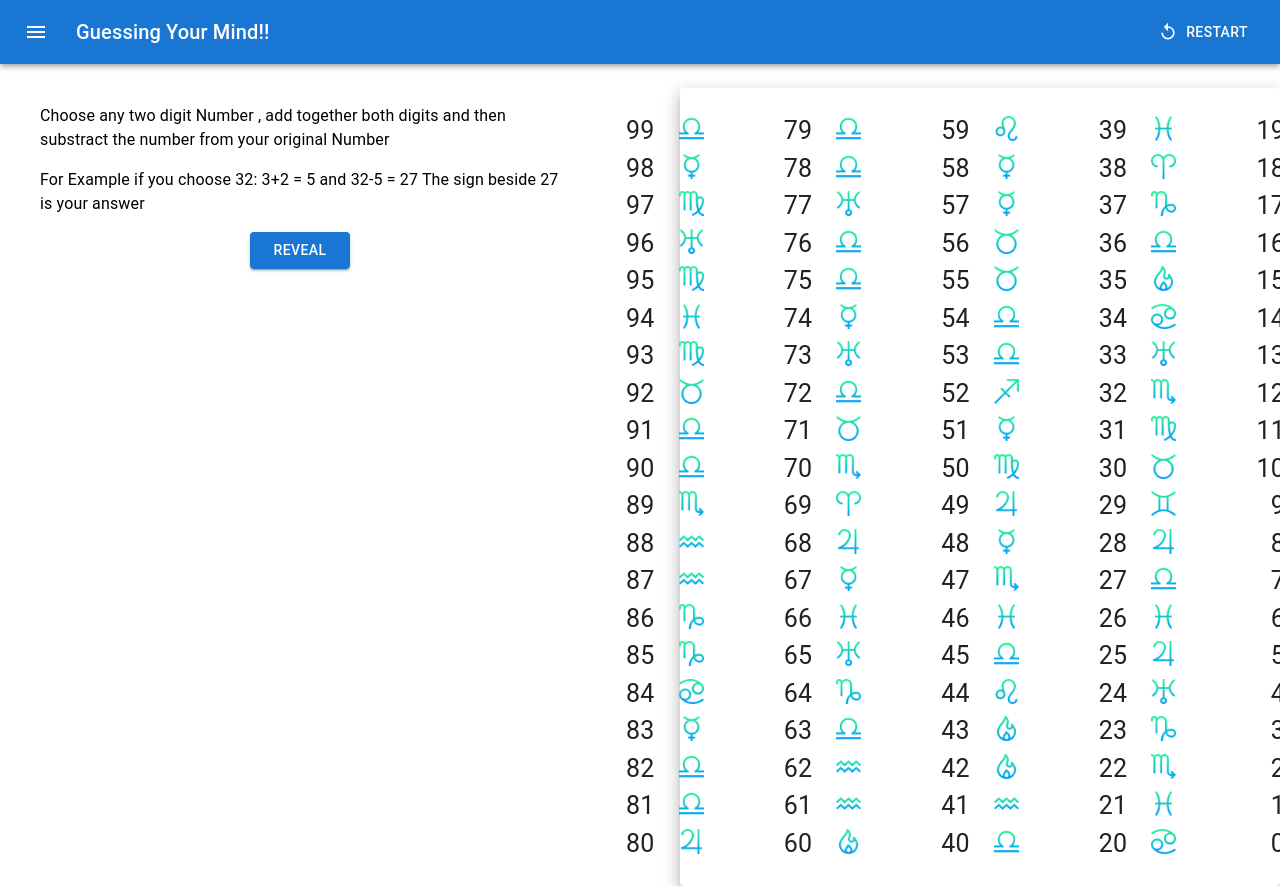
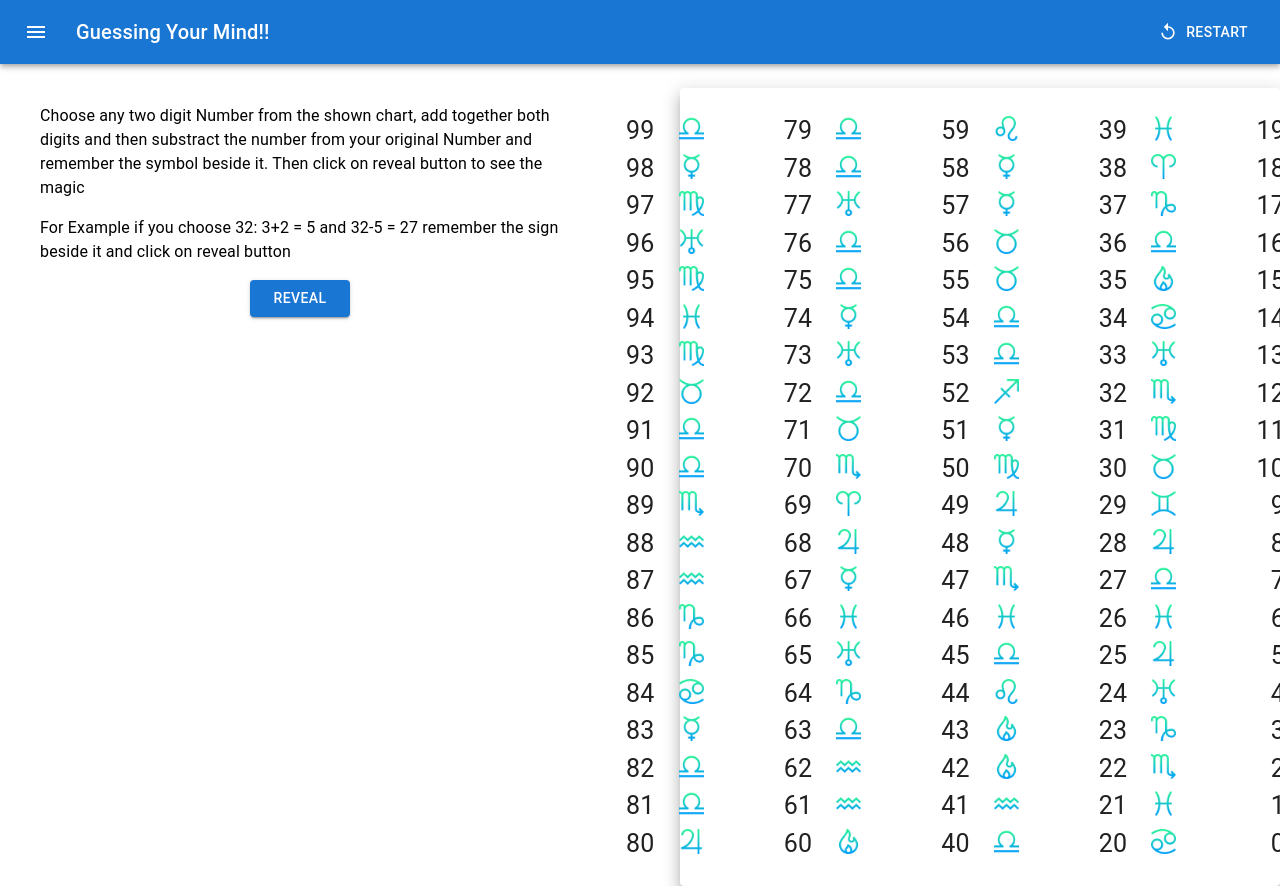
Before and after one commit to saitejareddy00/MindGame, a React (Create React App) app: page / in a window 1280 px wide. Shown: the top 886 px of the page. Built offline with nearby package versions, Linux system fonts and the light colour scheme.

Commit message:
Update Trick.jsx
Changed desc

```diff
--- a/src/components/Trick/Trick.jsx
+++ b/src/components/Trick/Trick.jsx
@@ -30,13 +30,12 @@ const Trick = (props) => {
     spacing={2}
    >
     <Typography pt={5} px={5}>
-     Choose any two digit Number , add together both digits and then substract
-     the number from your original Number
+     Choose any two digit Number from the shown chart, add together both digits and then substract
+     the number from your original Number and remember the symbol beside it. Then click on reveal button to see the magic
     </Typography>
 
     <Typography px={5}>
-     For Example if you choose 32: 3+2 = 5 and 32-5 = 27 The sign beside 27 is
-     your answer
+     For Example if you choose 32: 3+2 = 5 and 32-5 = 27 remember the sign beside it and click on reveal button
     </Typography>
     <Button
      onClick={() => setOpen(true)}
```
